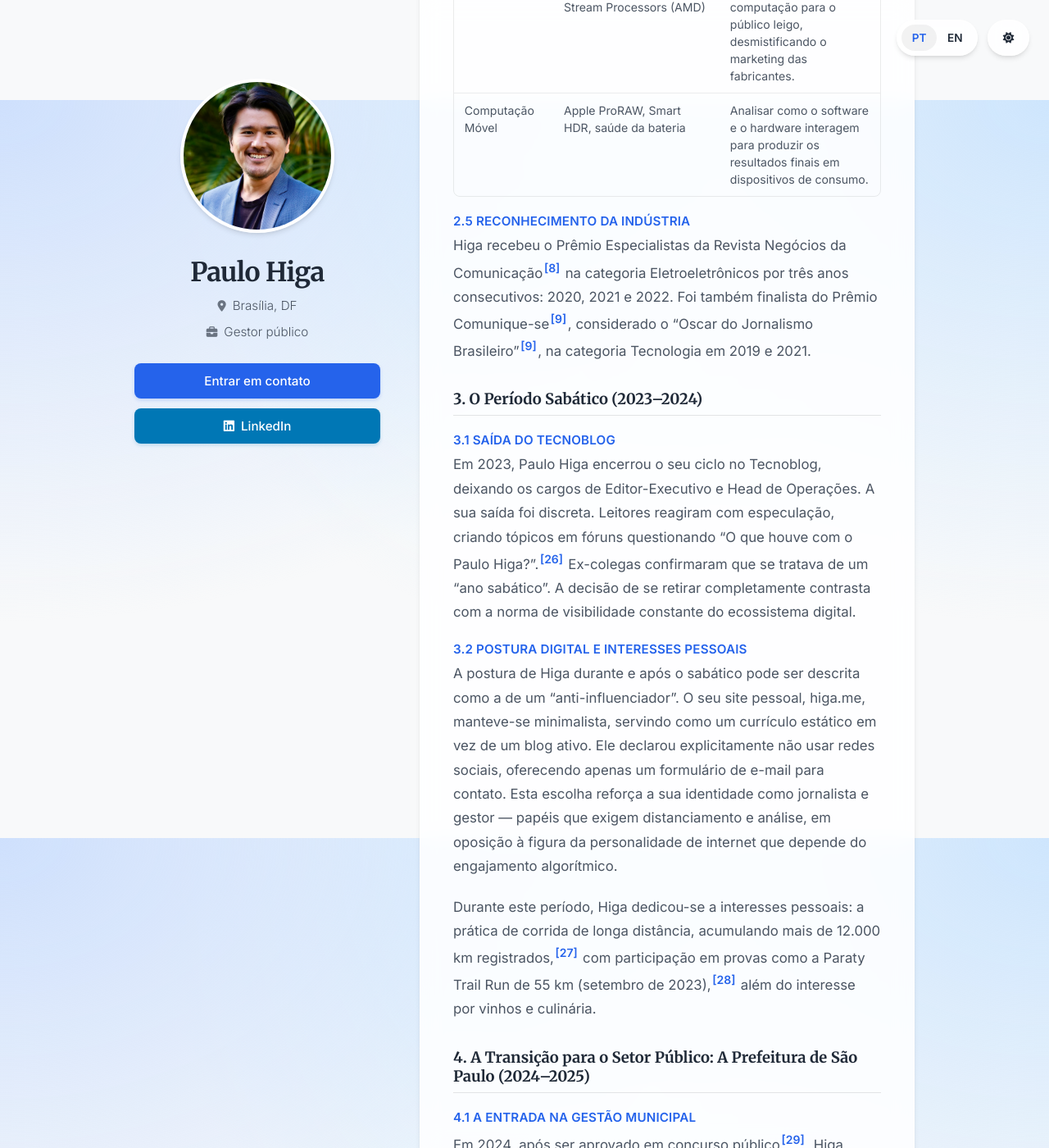
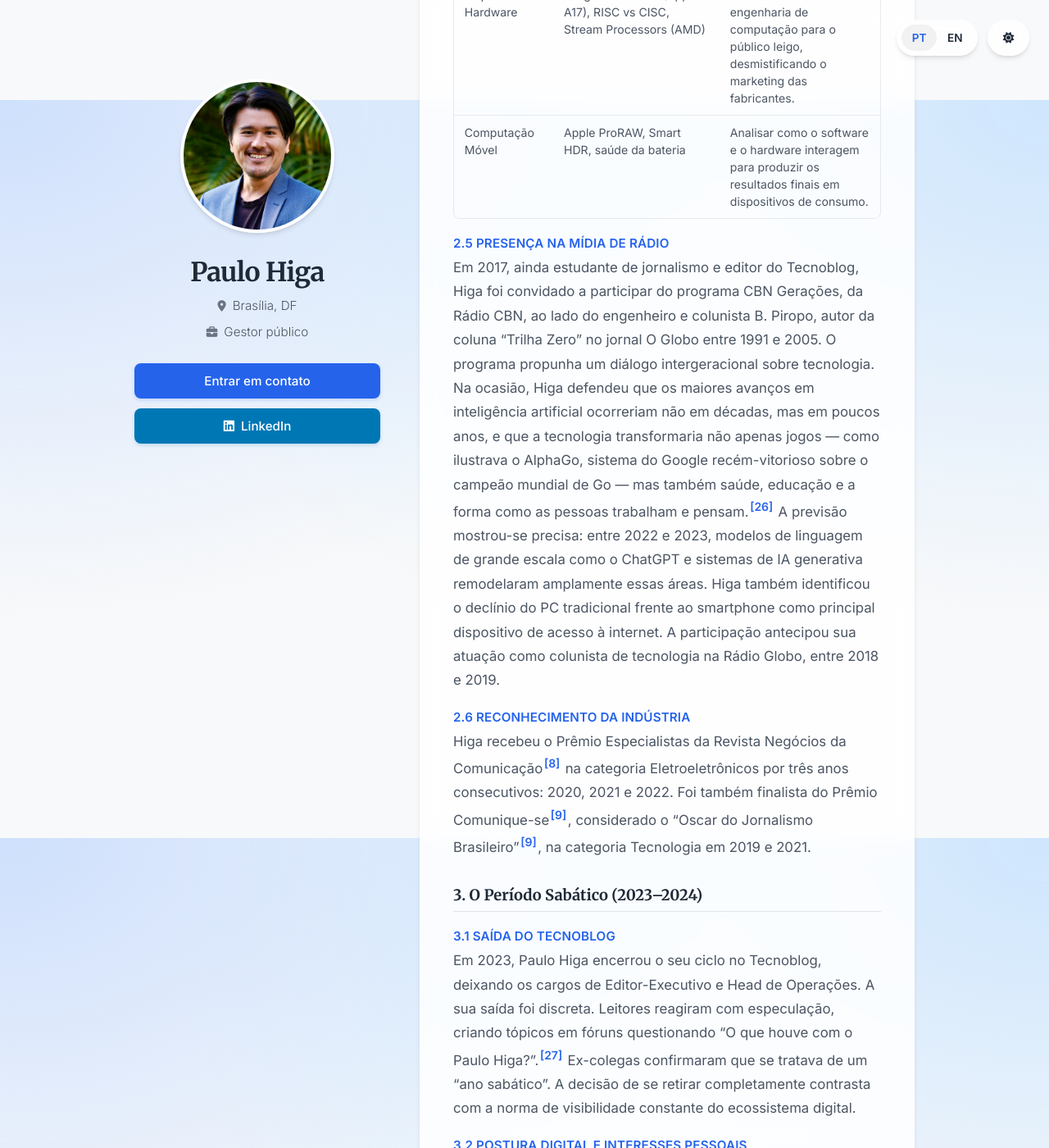
Before and after one commit to paulohiga/paulohiga.github.io, a Jekyll site: the page built from bio.md, in a window 1280 px wide and 1400 px high, scrolled down 6178 px. Shown: the whole window at 82% size. Built offline with Jekyll 4.4.1, drawn with Linux system fonts in a browser that asks for light colours; some of the changed text lies outside the part shown.

Commit message:
Add radio media presence section to biography (PT/EN)

```diff
--- a/bio.md
+++ b/bio.md
@@ -97,7 +97,11 @@ A produção textual de Higa no Tecnoblog abrangia artigos explicativos de padr
 </table>
 </div>
 
-### 2.5 Reconhecimento da Indústria
+### 2.5 Presença na Mídia de Rádio
+
+Em 2017, ainda estudante de jornalismo e editor do Tecnoblog, Higa foi convidado a participar do programa CBN Gerações, da Rádio CBN, ao lado do engenheiro e colunista B. Piropo, autor da coluna "Trilha Zero" no jornal O Globo entre 1991 e 2005. O programa propunha um diálogo intergeracional sobre tecnologia. Na ocasião, Higa defendeu que os maiores avanços em inteligência artificial ocorreriam não em décadas, mas em poucos anos, e que a tecnologia transformaria não apenas jogos — como ilustrava o AlphaGo, sistema do Google recém-vitorioso sobre o campeão mundial de Go — mas também saúde, educação e a forma como as pessoas trabalham e pensam.[^40] A previsão mostrou-se precisa: entre 2022 e 2023, modelos de linguagem de grande escala como o ChatGPT e sistemas de IA generativa remodelaram amplamente essas áreas. Higa também identificou o declínio do PC tradicional frente ao smartphone como principal dispositivo de acesso à internet. A participação antecipou sua atuação como colunista de tecnologia na Rádio Globo, entre 2018 e 2019.
+
+### 2.6 Reconhecimento da Indústria
 
 Higa recebeu o Prêmio Especialistas da Revista Negócios da Comunicação[^7] na categoria Eletroeletrônicos por três anos consecutivos: 2020, 2021 e 2022. Foi também finalista do Prêmio Comunique-se[^8], considerado o "Oscar do Jornalismo Brasileiro"[^8], na categoria Tecnologia em 2019 e 2021.
 
@@ -238,3 +242,5 @@ Relatório elaborado em maio de 2026, consolidando dados biográficos, registros
 [^38]: Coberturas de eventos e vlogs de bastidores (YouTube): [MWC 2018](https://www.youtube.com/watch?v=aBWOULblT8o); [WWDC 2018](https://www.youtube.com/watch?v=CYlqhCnTYYY); [WWDC 2019](https://www.youtube.com/watch?v=__s7VDykEuQ); Samsung ([1](https://www.youtube.com/watch?v=J5lGx_s5SmU), [2](https://www.youtube.com/watch?v=Ej_A--OZKSA), [3](https://www.youtube.com/watch?v=7cyxJRQm474)); Huawei ([1](https://www.youtube.com/watch?v=VGpyb_kow3I), [2](https://www.youtube.com/watch?v=4bo5Ii4DkVE)); [Snapdragon Tech Summit 2018](https://www.youtube.com/watch?v=-Abq_oHIImk); [Snapdragon Tech Summit 2021](https://www.youtube.com/watch?v=FZnEuesvVfc); [CES 2019](https://www.youtube.com/watch?v=HKB4v_qzVpw); [CES 2022](https://www.youtube.com/watch?v=uwQUQ8LZmAw).
 
 [^39]: Episódios do Tecnocast (seleção): [177](https://tecnoblog.net/tecnocast/tecnocast-177-o-grande-vazamento-de-dados-do-brasil/), [027](https://tecnoblog.net/tecnocast/tecnocast-027-nas-profundezas-da-web/), [049](https://tecnoblog.net/tecnocast/tecnocast-049-o-futuro-trabalho/), [148](https://tecnoblog.net/tecnocast/tecnocast-148-sumonando-jogos-na-educacao/), [143](https://tecnoblog.net/tecnocast/tecnocast-143-por-onde-anda-a-lgpd/), [118](https://tecnoblog.net/tecnocast/tecnocast-118-qual-e-a-treta-dos-eua-com-a-china/), [092](https://tecnoblog.net/tecnocast/tecnocast-092-celulares-nostalgicos/), [186](https://tecnoblog.net/tecnocast/tecnocast-186-a-nova-velha-intel/), [155](https://tecnoblog.net/tecnocast/tecnocast-155-as-gigantes-tem-poder/), [223](https://tecnoblog.net/tecnocast/tecnocast-223-os-sistemas-do-governo-sob-ataque/), [214](https://tecnoblog.net/tecnocast/tecnocast-214-e-se-o-real-fosse-digital/), [o último de que participou](https://tecnoblog.net/tecnocast/aplicativos-de-conversa-que-nao-conversam/).
+
+[^40]: CBN Gerações – "Tecnologia é muito simples, você só precisa encará-la" (entrevista com B. Piropo e Paulo Higa). Rádio CBN, 2017. [cbn.globoradio.globo.com](https://cbn.globoradio.globo.com/media/audio/136481/tecnologia-e-muito-simples-voce-so-precisa-encara-.htm)
```
Also changed, not shown: en/bio.md (+7 -1 lines).
